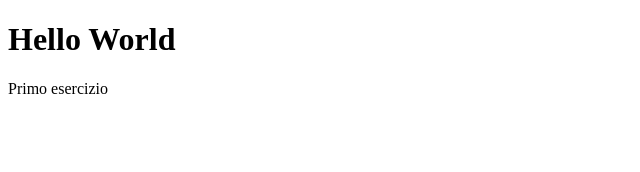
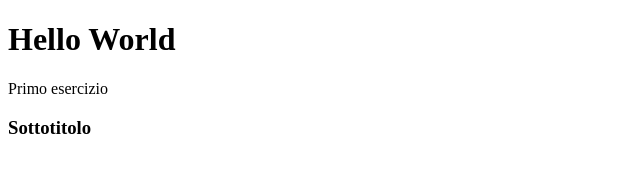
Before and after one commit to LucaGiozza/htmlcss-hello, a plain HTML site: page index.html in a window 1280 px wide. Shown: the whole page, without its empty margins (0-640 px from the left). Drawn offline with Linux system fonts and the light colour scheme.

Commit message:
add-sottotitolo

```diff
--- a/index.html
+++ b/index.html
@@ -9,6 +9,9 @@
 <body>
     <h1>Hello World</h1>
     <p>Primo esercizio</p>
+    <div>
+        <h3>Sottotitolo</h3>
+    </div>
 
 </body>
 </html>
```
